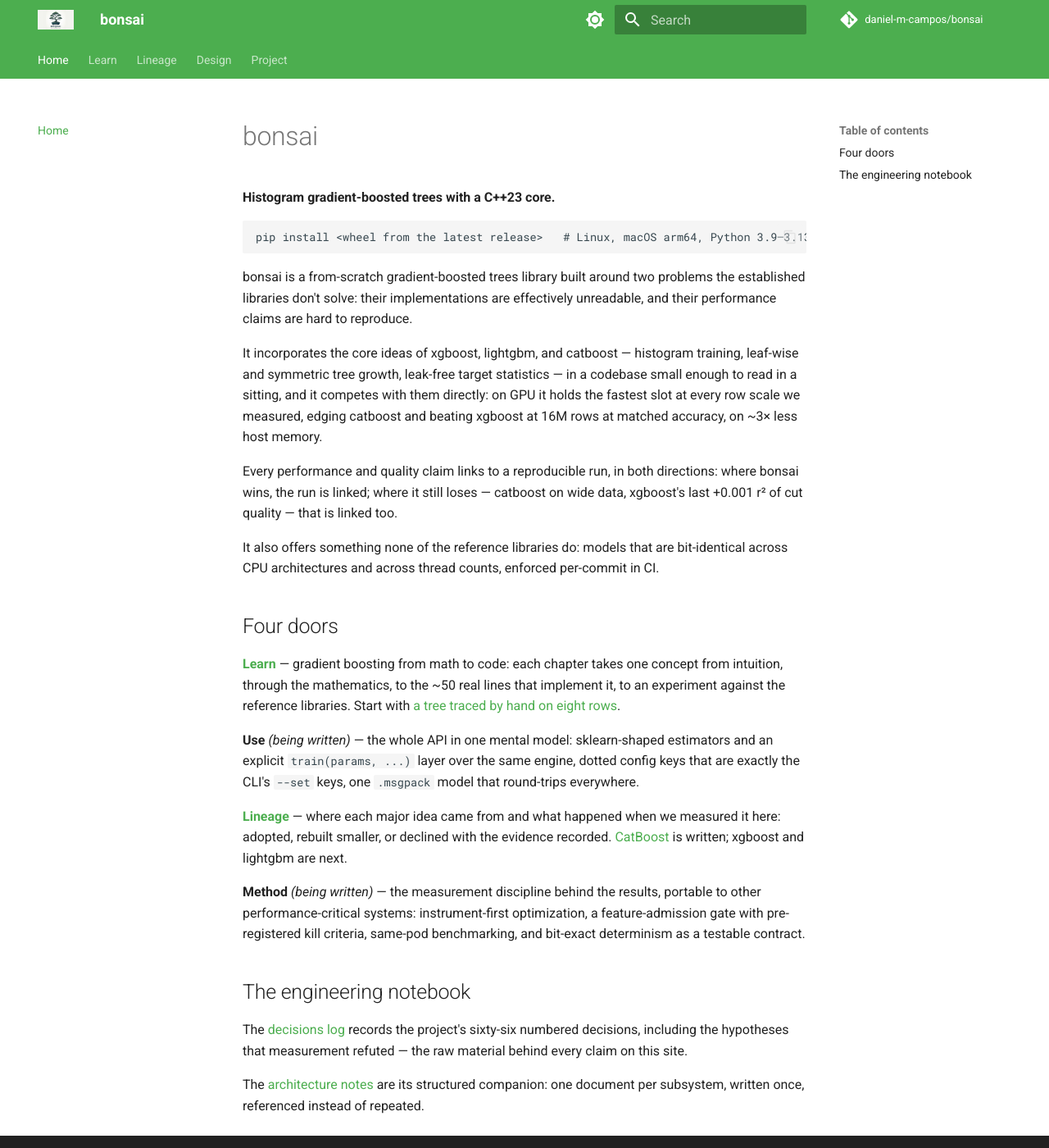
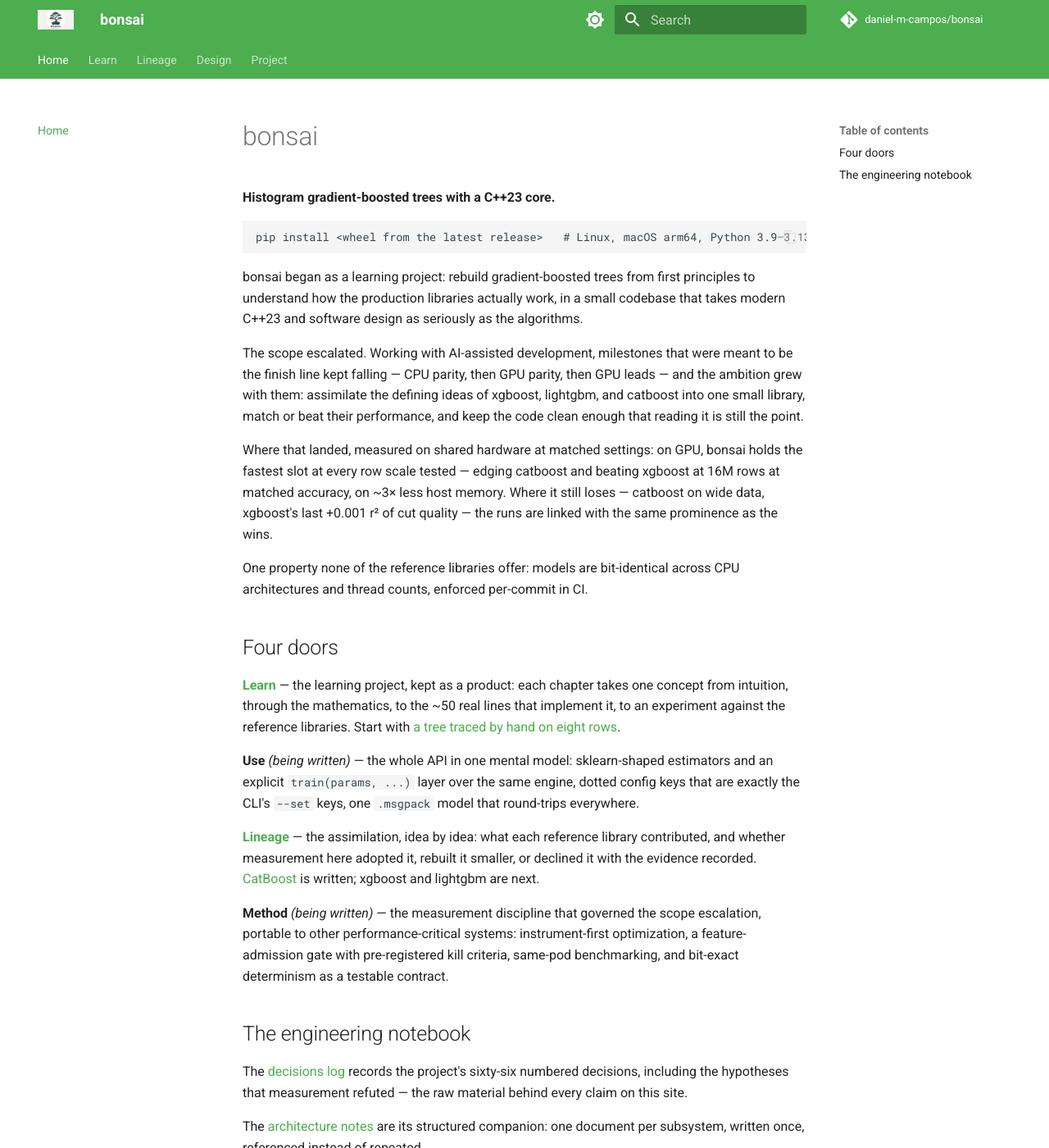
Before and after one commit to daniel-m-campos/bonsai, an MkDocs documentation site: the page built from docs/index.md, in a window 1280 px wide and 1400 px high. Shown: the whole window at 82% size. Built offline with MkDocs 1.6.1 and Material for MkDocs 9.7.7, drawn with Linux system fonts in a browser that asks for light colours; comment, search, counter and statistics services are not loaded.

Commit message:
docs(site): landing tells the real origin — a first-principles learning project whose scope escalated
Claude-Session: https://claude.ai/code/session_01SfgWZ7ftZV7aJJh87NXR72

````diff
--- a/docs/index.md
+++ b/docs/index.md
@@ -6,23 +6,23 @@
 pip install <wheel from the latest release>   # Linux, macOS arm64, Python 3.9–3.13, no toolchain
 ```
 
-bonsai is a from-scratch gradient-boosted trees library built around two problems the established libraries don't solve: their implementations are effectively unreadable, and their performance claims are hard to reproduce.
+bonsai began as a learning project: rebuild gradient-boosted trees from first principles to understand how the production libraries actually work, in a small codebase that takes modern C++23 and software design as seriously as the algorithms.
 
-It incorporates the core ideas of xgboost, lightgbm, and catboost — histogram training, leaf-wise and symmetric tree growth, leak-free target statistics — in a codebase small enough to read in a sitting, and it competes with them directly: on GPU it holds the fastest slot at every row scale we measured, edging catboost and beating xgboost at 16M rows at matched accuracy, on ~3× less host memory.
+The scope escalated. Working with AI-assisted development, milestones that were meant to be the finish line kept falling — CPU parity, then GPU parity, then GPU leads — and the ambition grew with them: assimilate the defining ideas of xgboost, lightgbm, and catboost into one small library, match or beat their performance, and keep the code clean enough that reading it is still the point.
 
-Every performance and quality claim links to a reproducible run, in both directions: where bonsai wins, the run is linked; where it still loses — catboost on wide data, xgboost's last +0.001 r² of cut quality — that is linked too.
+Where that landed, measured on shared hardware at matched settings: on GPU, bonsai holds the fastest slot at every row scale tested — edging catboost and beating xgboost at 16M rows at matched accuracy, on ~3× less host memory. Where it still loses — catboost on wide data, xgboost's last +0.001 r² of cut quality — the runs are linked with the same prominence as the wins.
 
-It also offers something none of the reference libraries do: models that are bit-identical across CPU architectures and across thread counts, enforced per-commit in CI.
+One property none of the reference libraries offer: models are bit-identical across CPU architectures and thread counts, enforced per-commit in CI.
 
 ## Four doors
 
-**[Learn](guide/README.md)** — gradient boosting from math to code: each chapter takes one concept from intuition, through the mathematics, to the ~50 real lines that implement it, to an experiment against the reference libraries. Start with [a tree traced by hand on eight rows](guide/0-a-tree-by-hand.md).
+**[Learn](guide/README.md)** — the learning project, kept as a product: each chapter takes one concept from intuition, through the mathematics, to the ~50 real lines that implement it, to an experiment against the reference libraries. Start with [a tree traced by hand on eight rows](guide/0-a-tree-by-hand.md).
 
 **Use** *(being written)* — the whole API in one mental model: sklearn-shaped estimators and an explicit `train(params, ...)` layer over the same engine, dotted config keys that are exactly the CLI's `--set` keys, one `.msgpack` model that round-trips everywhere.
 
-**[Lineage](lineage/catboost.md)** — where each major idea came from and what happened when we measured it here: adopted, rebuilt smaller, or declined with the evidence recorded. [CatBoost](lineage/catboost.md) is written; xgboost and lightgbm are next.
+**[Lineage](lineage/catboost.md)** — the assimilation, idea by idea: what each reference library contributed, and whether measurement here adopted it, rebuilt it smaller, or declined it with the evidence recorded. [CatBoost](lineage/catboost.md) is written; xgboost and lightgbm are next.
 
-**Method** *(being written)* — the measurement discipline behind the results, portable to other performance-critical systems: instrument-first optimization, a feature-admission gate with pre-registered kill criteria, same-pod benchmarking, and bit-exact determinism as a testable contract.
+**Method** *(being written)* — the measurement discipline that governed the scope escalation, portable to other performance-critical systems: instrument-first optimization, a feature-admission gate with pre-registered kill criteria, same-pod benchmarking, and bit-exact determinism as a testable contract.
 
 ## The engineering notebook
 
````
